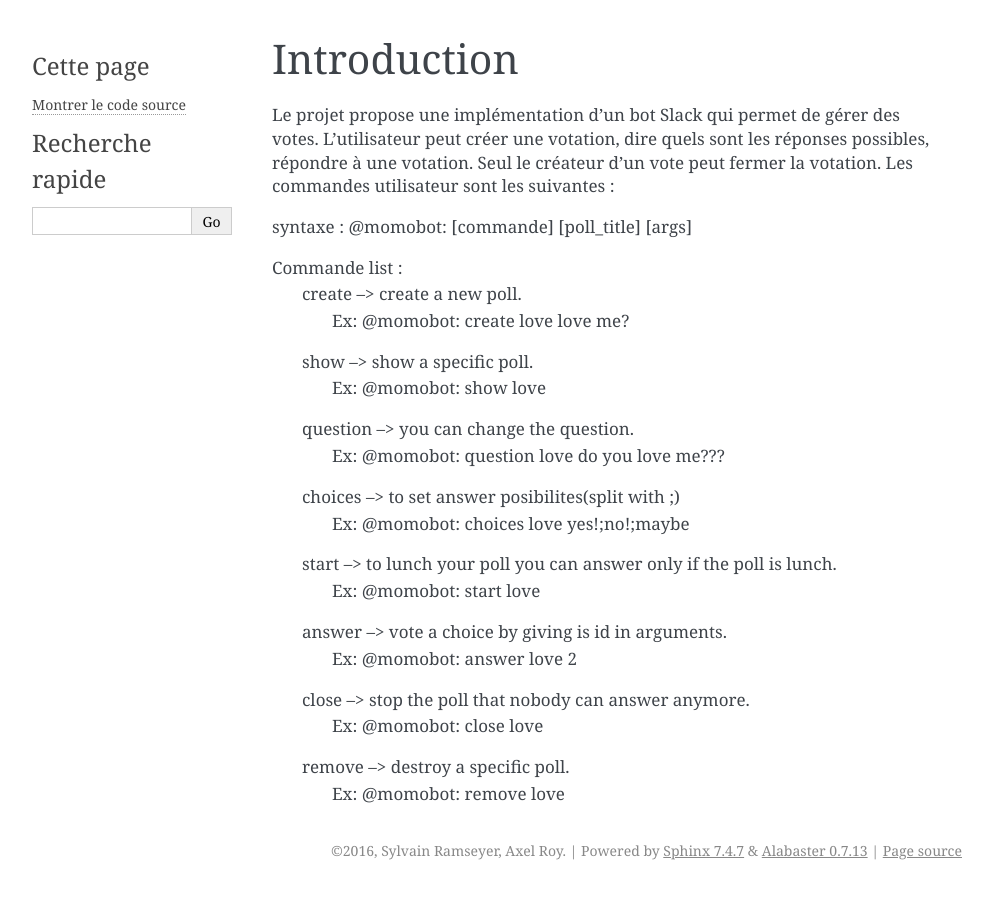
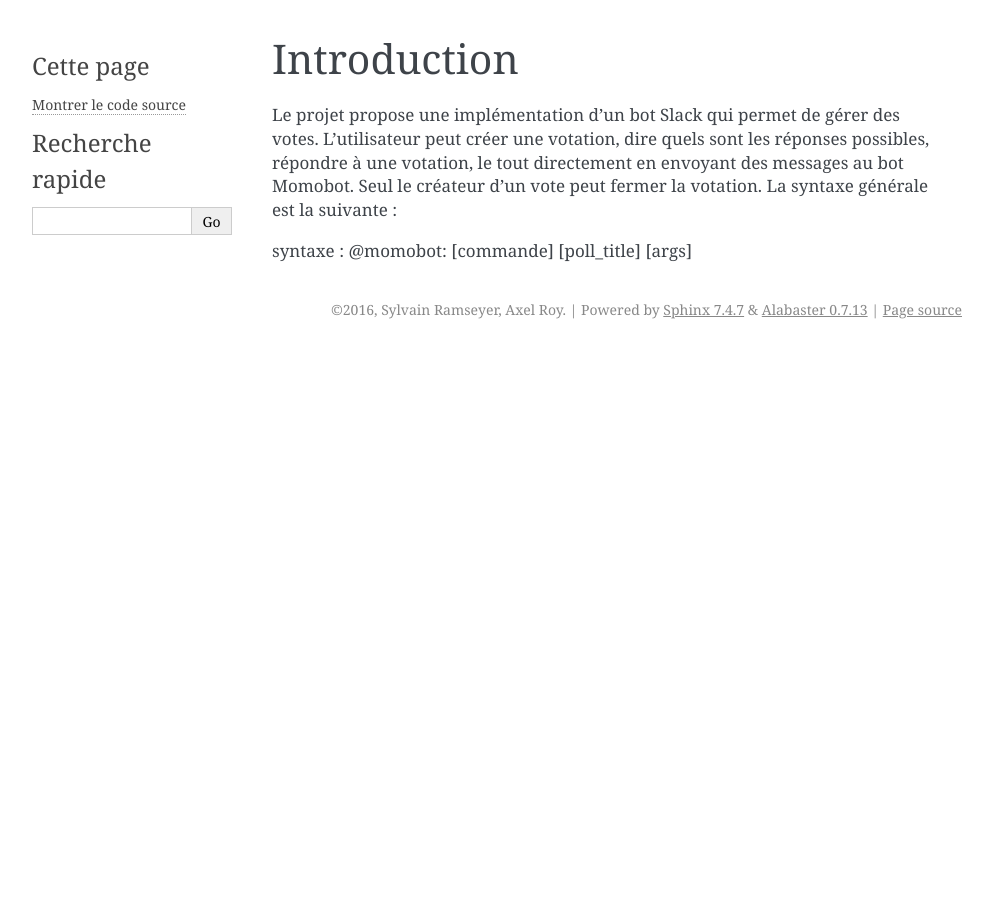
Before and after one commit to axelroy/slackMomoBot, a Sphinx documentation site: the page built from source/introduction.rst, in a window 1280 px wide. Shown: the whole page, without its empty margins (148-1141 px from the left). Built offline with Sphinx 7.4.7, drawn with Linux system fonts in a browser that asks for light colours.

```diff
--- a/README.rst
+++ b/README.rst
@@ -3,4 +3,4 @@ slackMomoBot
 
 Slackbot in python.
 
-This bot permits to create and manage polls from Slack.
+This bot permits to create and manage polls from Slack. The user can create, manage and consult and close the polls directly from the slack chat.
--- a/source/introduction.rst
+++ b/source/introduction.rst
@@ -1,25 +1,8 @@
 Introduction
 ===================================
 
+
 Le projet propose une implémentation d'un bot Slack qui permet de gérer des votes. L'utilisateur peut créer une votation, dire quels sont les réponses possibles,
-répondre à une votation. Seul le créateur d'un vote peut fermer la votation. Les commandes utilisateur sont les suivantes :
+répondre à une votation, le tout directement en envoyant des messages au bot Momobot. Seul le créateur d'un vote peut fermer la votation. La syntaxe générale est la suivante :
 
 syntaxe : @momobot: [commande] [poll_title] [args]
-
-Commande list :
-   create --> create a new poll.
-        Ex: @momobot: create love love me?
-   show --> show a specific poll.
-        Ex: @momobot: show love
-   question --> you can change the question.
-        Ex: @momobot: question love do you love me???
-   choices --> to set answer posibilites(split with ;)
-        Ex: @momobot: choices love yes!;no!;maybe
-   start --> to lunch your poll you can answer only if the poll is lunch.
-        Ex: @momobot: start love
-   answer --> vote a choice by giving is id in arguments.
-        Ex: @momobot: answer love 2
-   close --> stop the poll that nobody can answer anymore.
-        Ex: @momobot: close love
-   remove --> destroy a specific poll.
-        Ex: @momobot: remove love
```
Also changed, not shown: source/documentation.rst (+5 -2 lines), 2 other files.
